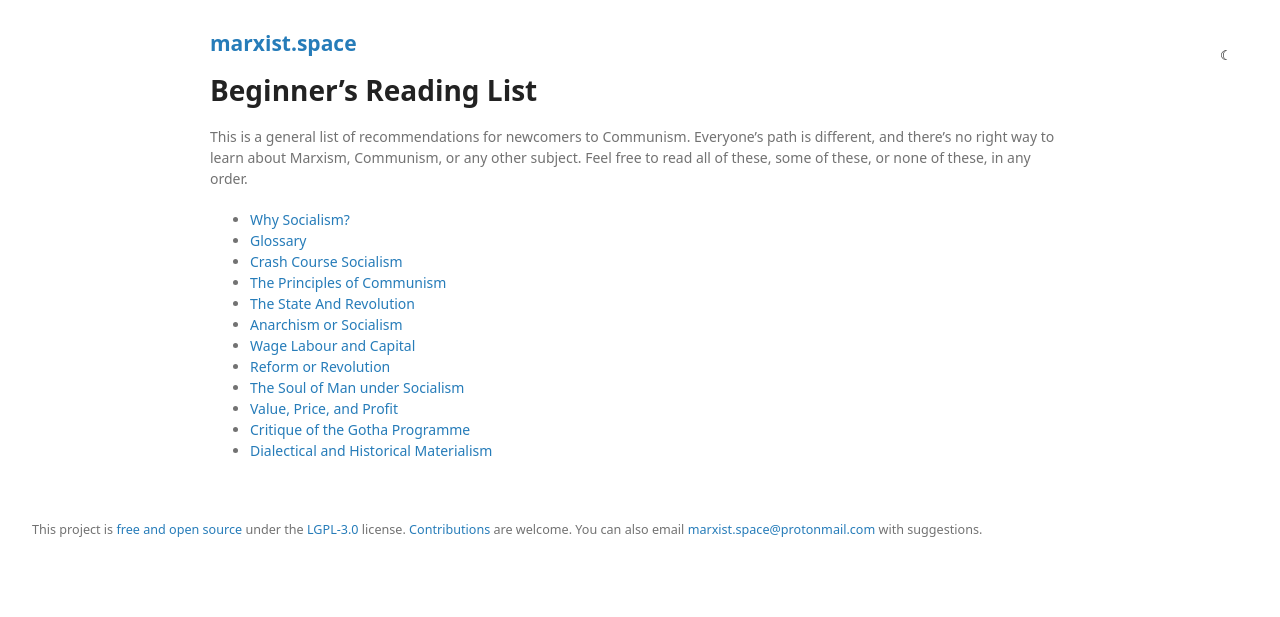
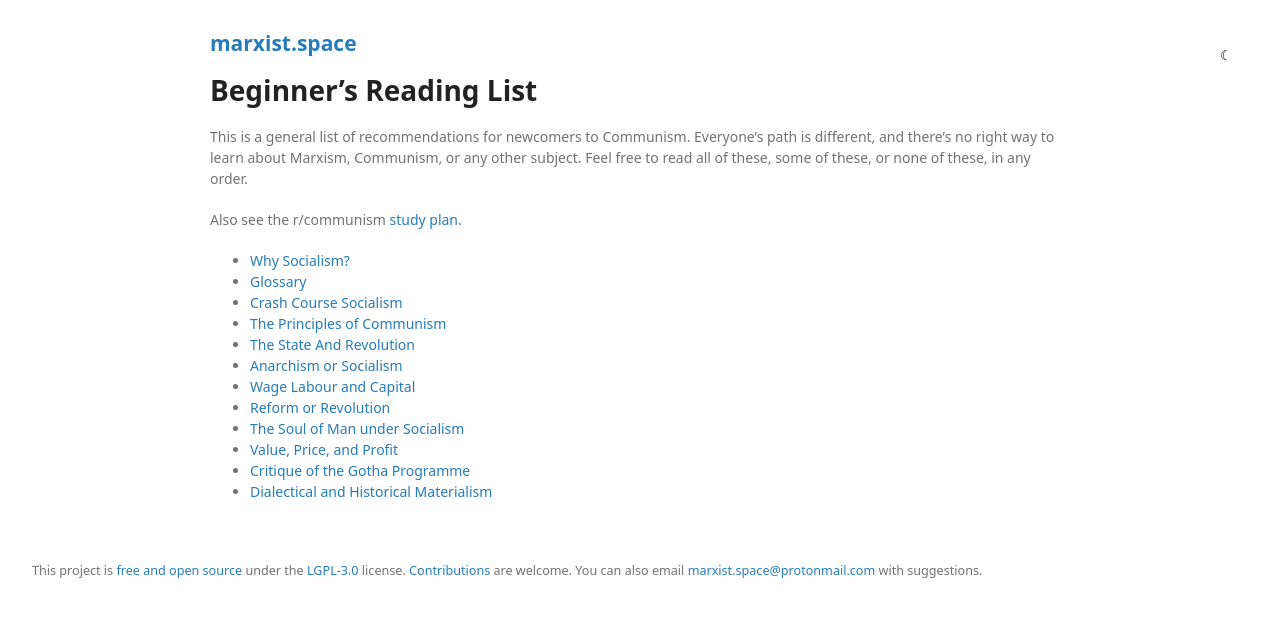
Before and after one commit to prolesoft/marxist.space, a Jekyll site: the page built from beginners-reading-list.md, in a window 1280 px wide. Shown: the top 617 px of the page. Built offline with Jekyll 4.4.1, drawn with Linux system fonts in a browser that asks for light colours; our own code applies the rules of GitHub Pages for plain Markdown files.

Commit message:
beginners-reading-list.md

```diff
--- a/beginners-reading-list.md
+++ b/beginners-reading-list.md
@@ -9,6 +9,9 @@ title: Beginner's Reading List
 This is a general list of recommendations for newcomers to Communism.
 Everyone's path is different, and there's no right way to learn about Marxism, Communism, or any other subject.
 Feel free to read all of these, some of these, or none of these, in any order.
+
+Also see the r/communism
+[study plan](https://www.reddit.com/r/communism/comments/wisiw/basic_marxismleninism_study_plan/).
 
 * [Why Socialism?](https://monthlyreview.org/2009/05/01/why-socialism/)
 * [Glossary](https://www.socialism101.com/dictionary)
```
